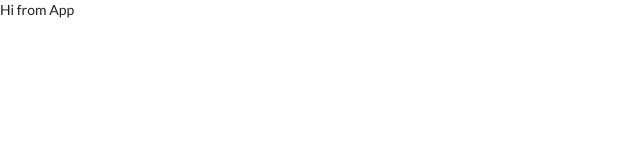
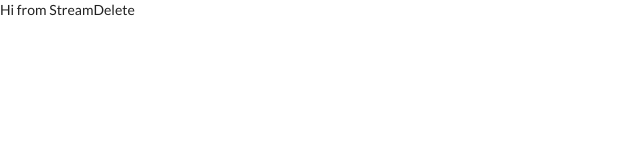
Before and after one commit to backpackerhh/react-course-streams-client, a React (Create React App) app: page /streams/delete in a window 1280 px wide. Shown: the top 160 px of the page, without its empty margins (0-640 px from the left). Built offline with nearby package versions, Linux system fonts and the light colour scheme.

Commit message:
Add scaffolding for components related to streams

```diff
--- a/src/components/App.js
+++ b/src/components/App.js
@@ -1,7 +1,26 @@
 import React from "react";
+import { BrowserRouter, Route } from "react-router-dom";
+
+import StreamList from "./streams/StreamList";
+import StreamCreate from "./streams/StreamCreate";
+import StreamEdit from "./streams/StreamEdit";
+import StreamDelete from "./streams/StreamDelete";
+import StreamShow from "./streams/StreamShow";
 
 const App = () => {
-  return <div>Hi from App</div>;
+  return (
+    <div>
+      <BrowserRouter>
+        <div>
+          <Route path="/" exact component={StreamList} />
+          <Route path="/streams/new" exact component={StreamCreate} />
+          <Route path="/streams/edit" exact component={StreamEdit} />
+          <Route path="/streams/delete" exact component={StreamDelete} />
+          <Route path="/streams/show" exact component={StreamShow} />
+        </div>
+      </BrowserRouter>
+    </div>
+  );
 };
 
 export default App;
--- /dev/null
+++ b/src/components/streams/StreamCreate.js
@@ -0,0 +1,7 @@
+import React from "react";
+
+const StreamCreate = () => {
+  return <div>Hi from StreamCreate</div>;
+};
+
+export default StreamCreate;
--- /dev/null
+++ b/src/components/streams/StreamDelete.js
@@ -0,0 +1,7 @@
+import React from "react";
+
+const StreamDelete = () => {
+  return <div>Hi from StreamDelete</div>;
+};
+
+export default StreamDelete;
--- /dev/null
+++ b/src/components/streams/StreamEdit.js
@@ -0,0 +1,7 @@
+import React from "react";
+
+const StreamEdit = () => {
+  return <div>Hi from StreamEdit</div>;
+};
+
+export default StreamEdit;
--- /dev/null
+++ b/src/components/streams/StreamList.js
@@ -0,0 +1,7 @@
+import React from "react";
+
+const StreamList = () => {
+  return <div>Hi from StreamList</div>;
+};
+
+export default StreamList;
--- /dev/null
+++ b/src/components/streams/StreamShow.js
@@ -0,0 +1,7 @@
+import React from "react";
+
+const StreamShow = () => {
+  return <div>Hi from StreamShow</div>;
+};
+
+export default StreamShow;
```
